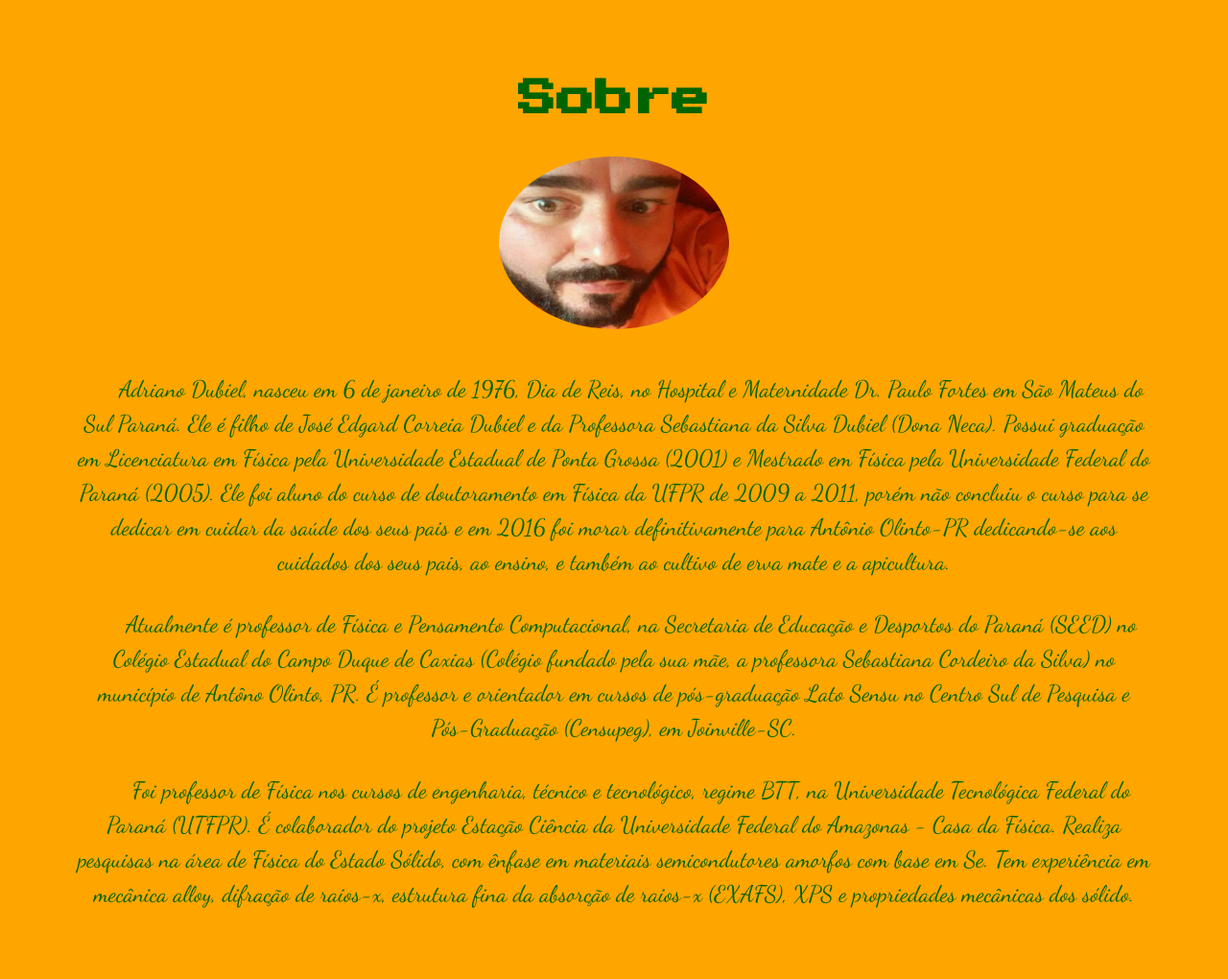
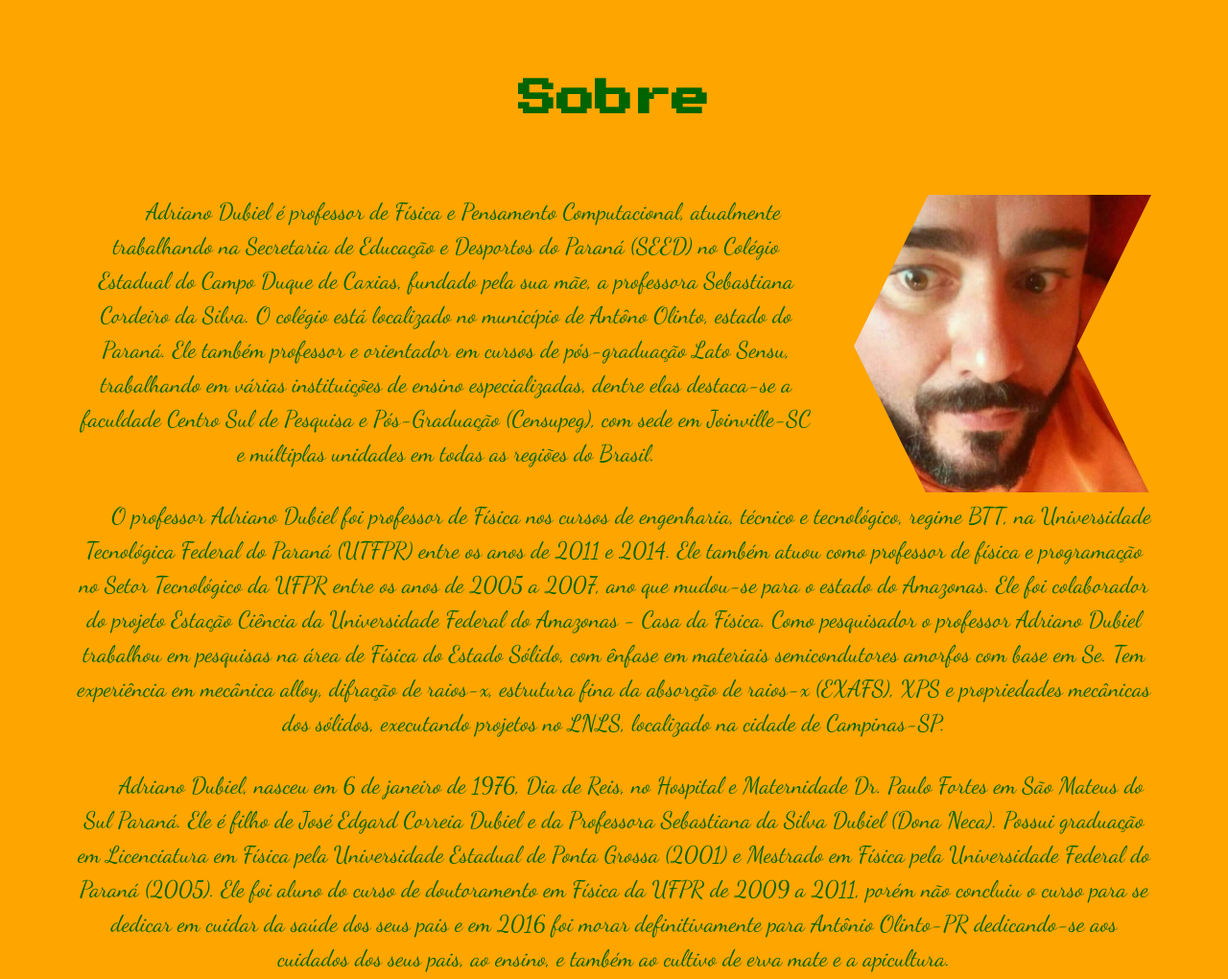
Before and after one commit to ProfessorAdrianoDubiel/ge-formadores, a plain HTML site: page index.html in a window 1280 px wide. Shown: the part 837-1857 px from the top of the page at 96% size. Drawn offline with Linux system fonts and the light colour scheme.

Commit message:
Add files via upload
Modificação no site: imagens da seção projetos foram deixadas com border radius 0%.

```diff
--- a/css/estilos.css
+++ b/css/estilos.css
@@ -143,7 +143,7 @@ a:hover {
   padding: 2em;
   margin-bottom: 5em;
   text-align: center;
-  min-height: 100vh;
+  /*min-height: 100vh;*/
 }
 
 @media (min-width: 1200px) {
@@ -173,27 +173,34 @@ a:hover {
   text-indent: 1.5em;
   margin-bottom: 1.2em;
 }
+
+.sobre .avatar {
+  float: right;
+  margin-left: 2em;
+  text-align: justify;
+  clip-path: polygon(100% 0%, 75% 50%, 100% 100%, 25% 100%, 0% 50%, 25% 0%);
+}
+
 .portfolio figcaption {
   color: darkgreen;
 }
+
 .img-sobre {
-  height: 180px;
-  width: 240px;
-  margin-top: -40px;
-  margin-bottom: 2em;
-  border-radius: 65%;
+  height: 310px;
+  width: 310px;
 }
+
 .img-portfolio {
   height: 180px;
-  width: 240px;
+  width: 220px;
   /*object-fit: cover;
   object-position: left bottom;*/
-  border-radius: 50%;
+  border-radius: 0%;
   transition: transform 500 ms ;
 }
 
 .img-portfolio:hover {
-  transform: scale(1.2) rotate3d(0, 0, 1, 45deg);
+  transform: scale(1.2) rotate3d(0, 0, 1, 10deg);
 }
 
 .contato .icon {
@@ -210,7 +217,6 @@ a:hover {
 .contato a:hover {
   text-decoration: none;
   text-shadow: 0px 0px 10px rgba(255, 255, 255, 1.0);
-
 }
 
 .contato h3 {
--- a/index.html
+++ b/index.html
@@ -31,22 +31,20 @@
 
 <section class="sobre container" id="sobre">
 	<h2>Sobre</h2>
-	<figure>
+	<figure class="avatar">
 			<img class="img-sobre" src="img/adriano-laranja.jpeg" alt="Imagem do Adriano Dubiel, barba curta, olhos castanhos e camisa laranjada">
 	</figure>
 
 	<p>
-		Adriano Dubiel, nasceu em 6 de janeiro de 1976, Dia de Reis, no Hospital e Maternidade Dr. Paulo Fortes em São Mateus do Sul Paraná. Ele é filho de José Edgard Correia Dubiel e   da Professora Sebastiana da Silva Dubiel (Dona Neca). Possui graduação em Licenciatura em Física pela Universidade Estadual de Ponta Grossa (2001) e Mestrado em Física pela Universidade Federal do Paraná (2005). Ele foi aluno do curso de doutoramento em Física da UFPR de 2009 a 2011, porém não concluiu o curso para se dedicar em cuidar da saúde dos seus pais e em 2016 foi morar definitivamente para Antônio Olinto-PR dedicando-se aos cuidados dos seus pais, ao ensino, e também ao cultivo de erva mate e a apicultura.
+		Adriano Dubiel é professor de Física e Pensamento Computacional, atualmente trabalhando na Secretaria de Educação e Desportos do Paraná (SEED) no Colégio Estadual do Campo Duque de Caxias, fundado pela sua mãe, a professora Sebastiana Cordeiro da Silva. O colégio está localizado no município de Antôno Olinto, estado do Paraná. Ele também professor e orientador em cursos de pós-graduação Lato Sensu, trabalhando em várias instituições de ensino especializadas, dentre elas destaca-se a faculdade Centro Sul de Pesquisa e Pós-Graduação (Censupeg), com sede em Joinville-SC e múltiplas unidades em todas as regiões do Brasil.
 	</p>
 
 	<p>
-		Atualmente é professor de Física e Pensamento Computacional, na Secretaria de Educação e Desportos do Paraná (SEED) no Colégio Estadual do Campo Duque de Caxias (Colégio fundado pela sua mãe, a professora Sebastiana Cordeiro da Silva) no município de Antôno Olinto, PR. É professor e orientador em cursos de pós-graduação Lato Sensu no Centro Sul de Pesquisa e Pós-Graduação (Censupeg), em Joinville-SC.
+		O professor Adriano Dubiel foi professor de Física nos cursos de engenharia, técnico e tecnológico, regime BTT, na Universidade Tecnológica Federal do Paraná (UTFPR) entre os anos de 2011 e 2014. Ele também atuou como professor de física e programação no Setor Tecnológico da UFPR entre os anos de 2005 a 2007, ano que mudou-se para o estado do Amazonas. Ele foi colaborador do projeto Estação Ciência da Universidade Federal do Amazonas - Casa da Física. Como pesquisador o professor Adriano Dubiel trabalhou em pesquisas na área de Física do Estado Sólido, com ênfase em materiais semicondutores amorfos com base em Se. Tem experiência em mecânica alloy, difração de raios-x, estrutura fina da absorção de raios-x (EXAFS), XPS e propriedades mecânicas dos sólidos, executando projetos no LNLS, localizado na cidade de Campinas-SP.
 	</p>
-
 	<p>
-		Foi professor de Física nos cursos de engenharia, técnico e tecnológico, regime BTT, na Universidade Tecnológica Federal do Paraná (UTFPR). É colaborador do projeto Estação Ciência da Universidade Federal do Amazonas - Casa da Física. Realiza pesquisas na área de Física do Estado Sólido, com ênfase em materiais semicondutores amorfos com base em Se. Tem experiência em mecânica alloy, difração de raios-x, estrutura fina da absorção de raios-x (EXAFS), XPS e propriedades mecânicas dos sólido.
+		Adriano Dubiel, nasceu em 6 de janeiro de 1976, Dia de Reis, no Hospital e Maternidade Dr. Paulo Fortes em São Mateus do Sul Paraná. Ele é filho de José Edgard Correia Dubiel e   da Professora Sebastiana da Silva Dubiel (Dona Neca). Possui graduação em Licenciatura em Física pela Universidade Estadual de Ponta Grossa (2001) e Mestrado em Física pela Universidade Federal do Paraná (2005). Ele foi aluno do curso de doutoramento em Física da UFPR de 2009 a 2011, porém não concluiu o curso para se dedicar em cuidar da saúde dos seus pais e em 2016 foi morar definitivamente para Antônio Olinto-PR dedicando-se aos cuidados dos seus pais, ao ensino, e também ao cultivo de erva mate e a apicultura.
 	</p>
-
 </section>
 
  	<section class="portfolio container" id="portfolio">
```
